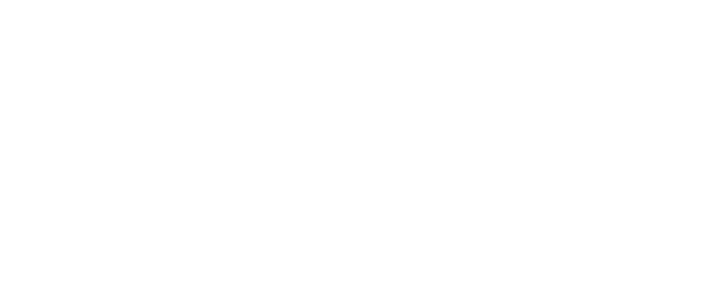
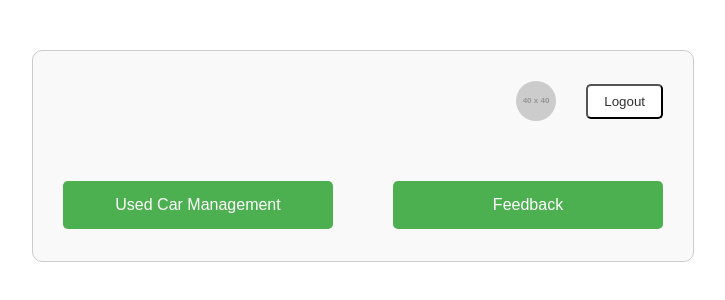
Before and after one commit to AuroraCaelum/CSIT314-T05-CodeCrusaders-Public, a React (Create React App) app in the folder app/: page /usedcarmanagement in a window 1280 px wide. Before the commit this address had no page. Shown: the top 300 px of the page, without its empty margins (277-1002 px from the left). Built offline with nearby package versions, Linux system fonts and the light colour scheme.

Commit message:
added the usedcarmanagement page
added the used car management page to for used car agent

```diff
--- a/app/src/App.js
+++ b/app/src/App.js
@@ -6,6 +6,7 @@
 import UserManagementUI from './boundary/UserManagementUI';
 import UserAccountManagementUI from './boundary/UserAccountManagementUI';
 import UserProfileManagementUI from './boundary/UserProfileManagementUI';
+import UsedCarManagementUI from './boundary/UsedCarManagementUI';
 
 function App() {
     return (
@@ -15,6 +16,7 @@
                 <Route path="/usermanagement" element={<UserManagementUI />} />
                 <Route path="/useraccountmanagement" element={<UserAccountManagementUI />} />
                 <Route path="/userprofilemanagement" element={<UserProfileManagementUI />} />
+                <Route path="/usedcarmanagement" element={<UsedCarManagementUI />} />
             </Routes>
         </Router>
     );
--- /dev/null
+++ b/app/src/boundary/UsedCarManagementUI.css
@@ -0,0 +1,60 @@
+.ucamContainer {
+    font-family: Arial, sans-serif;
+    height: 150px;
+    width: 600px;
+    margin: 50px auto;
+    padding: 30px;
+    border: 1px solid #ccc;
+    border-radius: 10px;
+    background-color: #f9f9f9;
+    text-align: center;
+}
+
+.ucamHeader {
+    display: flex;
+    justify-content: flex-end;
+    align-items: center;
+    margin-bottom: 20px;
+}
+.ucamUserInfo {
+    display: flex;
+    align-items: center;
+    margin-right: 20px;
+}
+
+.ucamProfilePicture {
+    width: 40px;
+    height: 40px;
+    border-radius: 50%;
+    margin-right: 10px;
+}
+
+.ucamUsername {
+    font-size: 16px;
+    font-weight: bold;
+}
+
+.ucamLogoutButton {
+    padding: 8px 16px;
+    border-radius: 5px;
+    background-color: #FFFFFF;
+    color: #333;
+    cursor: pointer;
+}
+
+.ucamButtonContainer {
+    display: flex;
+    justify-content: space-between;
+    margin-top: 60px;
+}
+
+.ucamActionButton {
+    width: 45%;
+    padding: 15px;
+    border-radius: 5px;
+    border: none;
+    background-color: #4CAF50;
+    color: #fff;
+    cursor: pointer;
+    font-size: 16px;
+}
--- /dev/null
+++ b/app/src/boundary/UsedCarManagementUI.js
@@ -0,0 +1,77 @@
+import React, { useState } from "react";
+import Cookies from "js-cookie";
+import './UsedCarManagementUI.css';
+import { UserLogoutController } from "../controller/UserAuthController";
+
+import Swal from 'sweetalert2';
+
+function UsedCarManagementUI() {
+    const [username] = useState(Cookies.get("username"))
+
+    // if (Cookies.get("userProfile") !== "UsedCarAgent") {
+    //     window.open("/", "_self")
+    // }
+
+    const handleUsedCarManagement = () => {
+        console.log("Used Car Management");
+        window.open("/useraccountmanagement", "_self");
+    };
+
+    const handleFeedback = () => {
+        console.log("Feedback");
+        window.open("/userprofilemanagement", "_self");
+    };
+
+    const handleLogout = async () => {
+        const userAuthController = new UserLogoutController();
+        const logout = await userAuthController.logout();
+        if (logout) {
+            Swal.fire({
+                position: "center",
+                title: 'Logout Successful',
+                icon: 'success',
+                confirmButtonText: 'Back to login',
+                timer: 1500
+            }).then(() => {
+                window.open("/", "_self")
+            });
+        } else {
+            Swal.fire({
+                position: "center",
+                title: 'Logout Failed',
+                icon: 'error',
+                confirmButtonText: 'OK',
+                timer: 1500
+            });
+        }
+    }
+
+    return (
+        <div className="ucamContainer">
+            <div className="ucamHeader">
+                <div className="ucamUserInfo">
+                    <img
+                        src={"https://placehold.co/40x40?text=" + Cookies.get("username")}
+                        alt="Profile"
+                        className="ucamProfilePicture"
+                    />
+                    <span className="ucamUsername">{username}</span>
+                </div>
+                <button onClick={handleLogout} className="ucamLogoutButton">
+                    Logout
+                </button>
+            </div>
+            <div className="ucamButtonContainer">
+                <button onClick={handleUsedCarManagement} className="ucamActionButton">
+                    Used Car Management
+                </button>
+
+                <button onClick={handleFeedback} className="ucamActionButton">
+                    Feedback
+                </button>
+            </div>
+        </div>
+    );
+};
+
+export default UsedCarManagementUI;
```
